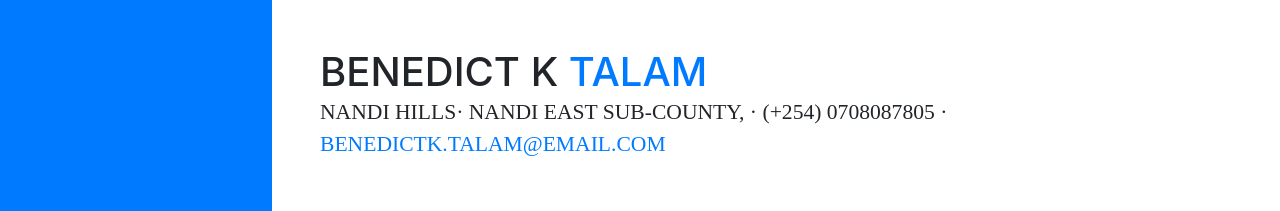
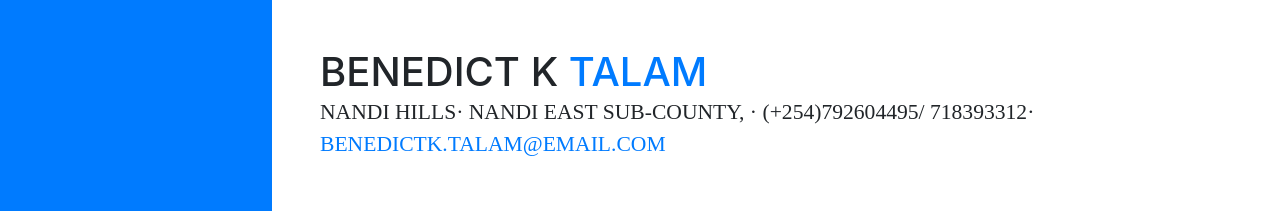
Before and after one commit to Talamben/Cool-cv, a website with bundled scripts: page index.html in a window 1280 px wide. Shown: the top 211 px of the page. Built offline with nearby package versions, Linux system fonts and the light colour scheme; a web font is replaced by a local one.

```diff
--- a/index.html
+++ b/index.html
@@ -69,7 +69,7 @@
           <h1 class="mb-0">BENEDICT K
             <span class="text-primary">TALAM</span>
           </h1>
-          <div class="subheading mb-5"> Nandi Hills· Nandi East Sub-county, · (+254) 0708087805 ·
+          <div class="subheading mb-5"> Nandi Hills· Nandi East Sub-county, · (+254)792604495/ 718393312·
             <a href="mailto:name@email.com">benedictk.talam@email.com</a>
           </div>
             <strong>PERSONAL INFORMATION</strong>
```
